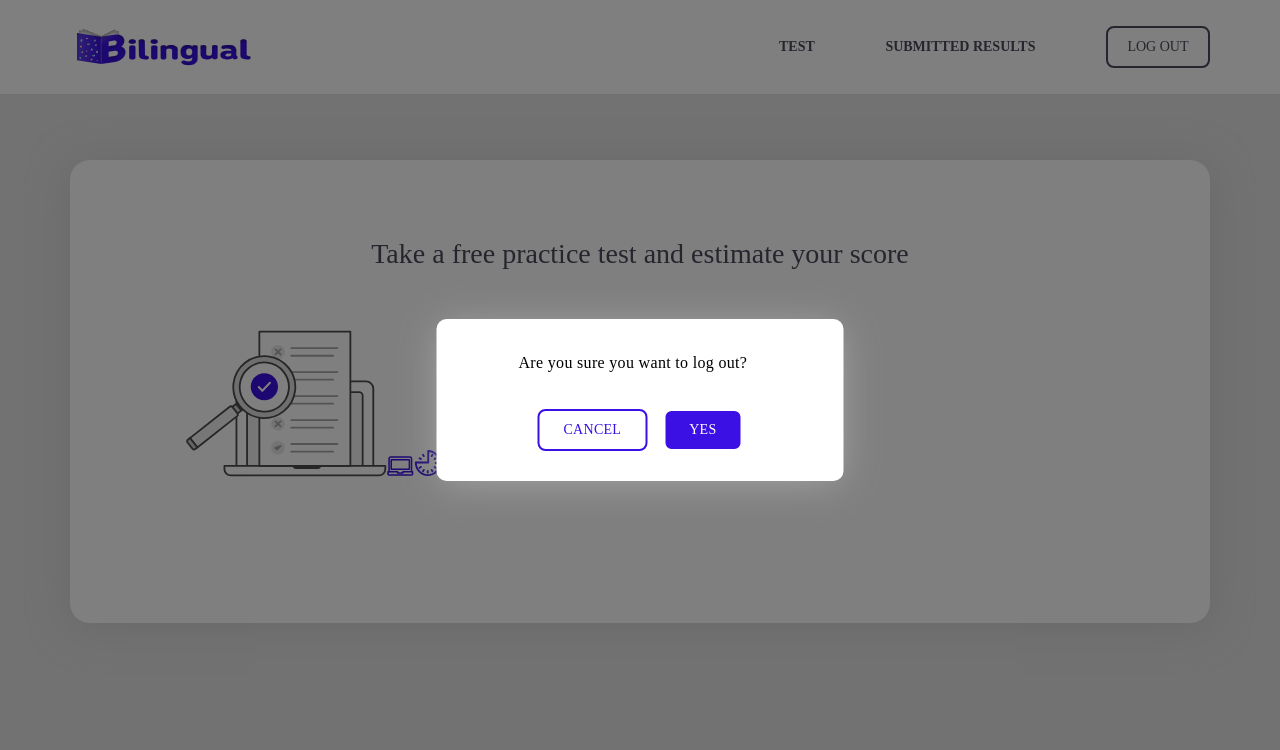
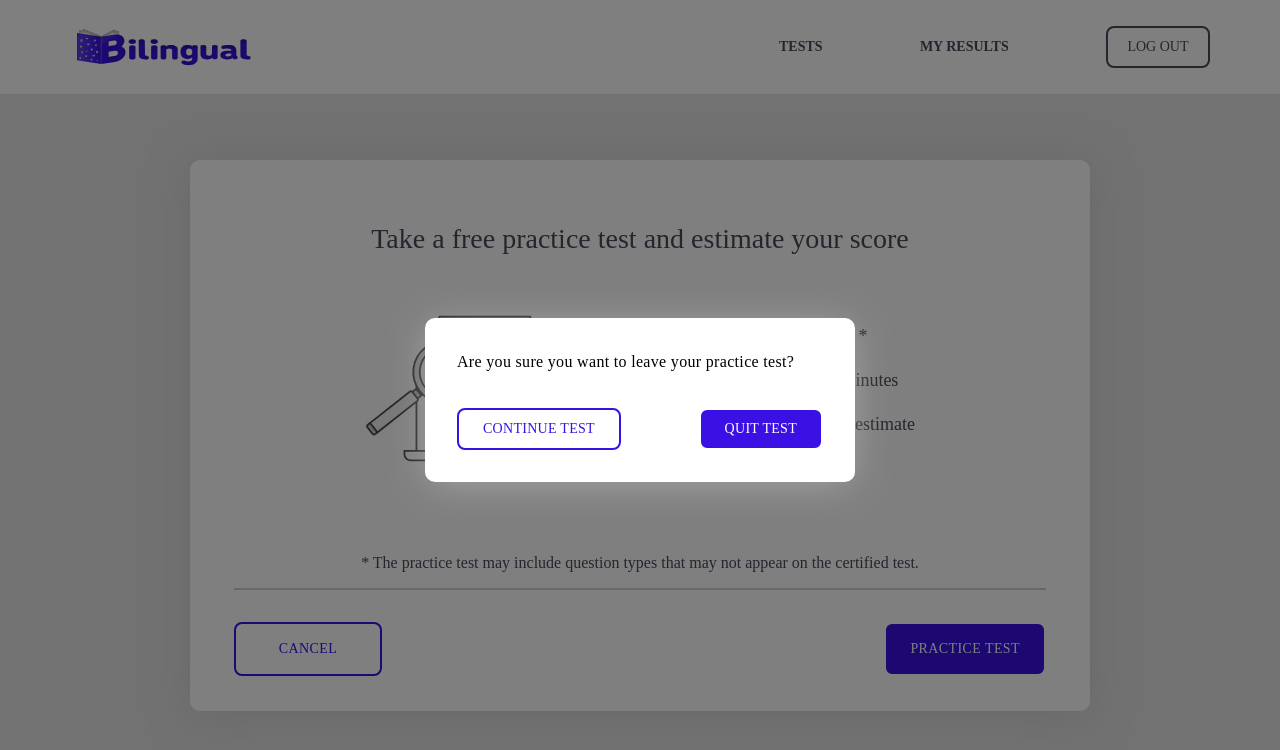
Before and after one commit to peaksoft-school/bilingual-web, a React (Create React App) app: page / in a window 1280 px wide. Both pictures are taken after a click on the button "LOG OUT". Shown: the top 750 px of the page. Built offline with nearby package versions, Linux system fonts and the light colour scheme; a web font is replaced by a local one.

Commit message:
create a home paga2

```diff
--- a/src/containers/client/homePage2/HomePageTwo.js
+++ b/src/containers/client/homePage2/HomePageTwo.js
@@ -1,10 +1,70 @@
 import React from 'react'
 import styled from 'styled-components'
-import Layout from '../../../components/UI/adminContentCard'
+import { useNavigate } from 'react-router-dom'
+import LayoutClient from '../../../layout/clientLayout/layoutClient/LayoutClient'
 import { ReactComponent as Try } from '../../../assets/icons/img-try.svg'
 import { ReactComponent as IconOnline } from '../../../assets/icons/icon_online.svg'
 import { ReactComponent as IconTime } from '../../../assets/icons/icon_time.svg'
 import { ReactComponent as IcPhoto } from '../../../assets/icons/ic-photo.svg'
+import Button from '../../../components/UI/button/index'
+import { ROUTES } from '../../../utils/constants/general'
+
+function HomePageTwo() {
+   const navigate = useNavigate()
+
+   const cancelHandler = () => {
+      navigate(ROUTES.HOME_PAGE)
+   }
+
+   const practiceTestHandler = () => {
+      navigate(ROUTES.CHECKING_YOUR_DEVICE)
+   }
+
+   return (
+      <LayoutClient>
+         <HeaderTitle>
+            Take a free practice test and estimate your score
+         </HeaderTitle>
+         <Main>
+            <Try />
+            <DivIcons>
+               <IconDiv>
+                  <IconOnline /> <P>See what the test is like *</P>
+               </IconDiv>
+               <IconDiv>
+                  <IconTime /> <P>Practice takes just 15 minutes</P>
+               </IconDiv>
+               <IconDiv>
+                  <IcPhoto /> <P>Get an unofficial score estimate</P>
+               </IconDiv>
+            </DivIcons>
+         </Main>
+         <Text>
+            * The practice test may include question types that may not appear
+            on the certified test.
+         </Text>
+         <Div>
+            <Button
+               onClick={cancelHandler}
+               color="primary"
+               variant="outlined"
+               sx={{ width: '148px' }}
+            >
+               CANCEL
+            </Button>
+            <Button
+               onClick={practiceTestHandler}
+               color="primary"
+               variant="contained"
+            >
+               PRACTICE TEST
+            </Button>
+         </Div>
+      </LayoutClient>
+   )
+}
+
+export default HomePageTwo
 
 const HeaderTitle = styled.p`
    font-family: 'DINNextRoundedLTW01';
@@ -14,24 +74,42 @@ const HeaderTitle = styled.p`
    justify-content: center;
 `
 const Main = styled.div`
+   margin: 0 auto;
+   width: 550px;
    margin-top: 60px;
    margin-bottom: 92px;
+   display: flex;
+   justify-content: space-between;
+   align-items: center;
+`
+const Text = styled.p`
+   font-family: 'DINNextRoundedLTW01-Regular';
+   font-size: 16px;
+   color: #4c4859;
+   display: flex;
+   justify-content: center;
+`
+const Div = styled.div`
+   border-top: 2px solid #d4d0d0;
+   padding-top: 32px;
+   display: flex;
+   justify-content: space-between;
 `
 
-function HomePageTwo() {
-   return (
-      <Layout>
-         <HeaderTitle>
-            Take a free practice test and estimate your score
-         </HeaderTitle>
-         <Main>
-            <Try />
-            <IconOnline />
-            <IconTime />
-            <IcPhoto />
-         </Main>
-      </Layout>
-   )
-}
+const IconDiv = styled.div`
+   height: 27px;
+   margin-bottom: 17px;
+   display: flex;
+   align-items: center;
+`
+const P = styled.p`
+   font-family: 'DINNextRoundedLTW01-Regular';
+   font-size: 18px;
+   color: #4c4859;
+   margin-left: 20px;
+`
 
-export default HomePageTwo
+const DivIcons = styled.div`
+   display: flex;
+   flex-direction: column;
+`
--- a/src/layout/clientHeader/index.js
+++ b/src/layout/clientLayout/clientButton/index.js
@@ -2,10 +2,10 @@ import React from 'react'
 import styled from 'styled-components'
 import { NavLink, useNavigate } from 'react-router-dom'
 import { useDispatch } from 'react-redux'
-import { logout } from '../../store/auth'
-import { ROUTES } from '../../utils/constants/general'
-import LogOutModal from '../adminHeader/LogOutModal'
-import Logo from '../../assets/icons/logo.svg'
+import { logout } from '../../../store/auth'
+import { ROUTES } from '../../../utils/constants/general'
+import Logo from '../../../assets/icons/logo.svg'
+import LogOutModalClient from '../layoutClient/LogOutModalClient'
 
 const Header = () => {
    const dispatch = useDispatch()
@@ -29,16 +29,16 @@ const Header = () => {
                <StyledLogo src={Logo} alt="logo" />
             </StyledLogoDiv>
             <StyledButtonDiv>
-               <StyledNavLink to={ROUTES.ADMIN_TEST}>test</StyledNavLink>
+               <StyledNavLink to={ROUTES.ADMIN_TEST}>TESTS</StyledNavLink>
                <StyledNavLink to={ROUTES.SUBMITED_RESULTS}>
-                  submitted results
+                  MY RESULTS
                </StyledNavLink>
                <StyledNavLinkLogOut onClick={modalHandler}>
                   log out
                </StyledNavLinkLogOut>
             </StyledButtonDiv>
          </StyledMainDiv>
-         <LogOutModal
+         <LogOutModalClient
             open={openModal}
             onClose={modalHandler}
             onConfirm={confirmationHandler}
@@ -46,6 +46,8 @@ const Header = () => {
       </StyledHeader>
    )
 }
+
+export default Header
 
 const StyledHeader = styled.div`
    margin: 0;
@@ -119,4 +121,3 @@ const StyledNavLinkLogOut = styled.button`
       border-color: #3a10e5;
    }
 `
-export default Header
--- /dev/null
+++ b/src/layout/clientLayout/layoutClient/LayoutClient.js
@@ -0,0 +1,33 @@
+import React from 'react'
+import styled from 'styled-components'
+import Header from '../clientButton/index'
+import MainContainer from '../mainContainerClient/MainContainer'
+
+const StyledCardDiv = styled.div`
+   margin-left: auto;
+   margin-right: auto;
+   width: 100%;
+`
+const StyledContentCard = styled.div`
+   margin-top: 66px;
+   padding: 35px 44px;
+   border-radius: 10px;
+   box-shadow: 0px 4px 39px rgba(196, 196, 196, 0.6);
+   background-color: #ffffff;
+   box-sizing: border-box;
+   display: block;
+`
+
+const LayoutClient = ({ children }) => {
+   return (
+      <>
+         <Header />
+         <MainContainer>
+            <StyledCardDiv>
+               <StyledContentCard>{children}</StyledContentCard>
+            </StyledCardDiv>
+         </MainContainer>
+      </>
+   )
+}
+export default LayoutClient
--- /dev/null
+++ b/src/layout/clientLayout/layoutClient/LogOutModalClient.js
@@ -0,0 +1,77 @@
+import React from 'react'
+import Box from '@mui/material/Box'
+import Typography from '@mui/material/Typography'
+import styled from 'styled-components'
+import Modal from '@mui/material/Modal'
+import Button from '../../../components/UI/button/index'
+
+export default function LogOutModalClient({ open, onClose, onConfirm }) {
+   return (
+      <div>
+         <Modal
+            open={open}
+            onClose={onClose}
+            aria-labelledby="modal-modal-title"
+            aria-describedby="modal-modal-description"
+         >
+            <Box sx={style}>
+               <Typography
+                  id="modal-modal-description"
+                  sx={{
+                     mt: 0,
+                     letterSpacing: '0.02em',
+                     fontFamily: 'DINNextRoundedLTW01-Regular',
+                     fontStyle: 'normal',
+                     fontWeight: 'normal',
+                     fontSize: '16px',
+                  }}
+               >
+                  Are you sure you want to leave your practice test?
+               </Typography>
+               <StyledButton>
+                  <Button
+                     onClick={onClose}
+                     variant="outlined"
+                     color="primary"
+                     sx={{
+                        height: '42px',
+                        mr: '16px',
+                        letterSpacing: '0.02em',
+                     }}
+                  >
+                     CONTINUE TEST
+                  </Button>
+                  <Button
+                     onClick={onConfirm}
+                     variant="contained"
+                     color="primary"
+                     sx={{ height: '42px', letterSpacing: '0.02em' }}
+                  >
+                     QUIT TEST
+                  </Button>
+               </StyledButton>
+            </Box>
+         </Modal>
+      </div>
+   )
+}
+
+const style = {
+   position: 'absolute',
+   top: '50%',
+   left: '50%',
+   transform: 'translate(-50%, -50%)',
+   width: '430px',
+   borderRadius: '10px',
+   bgcolor: '#FFFFFF',
+   boxShadow: '0px 4px 39px -5px rgba(196, 196, 196, 0.6)',
+   p: '32px 32px ',
+   boxSizing: 'border-box',
+}
+const StyledButton = styled.div`
+   margin-top: 34px;
+   display: flex;
+   justify-content: space-between;
+   align-items: center;
+   box-sizing: border-box;
+`
--- /dev/null
+++ b/src/layout/clientLayout/mainContainerClient/MainContainer.js
@@ -0,0 +1,12 @@
+import styled from 'styled-components'
+
+const Container = styled.div`
+   width: 900px;
+   margin-left: auto;
+   margin-right: auto;
+`
+
+const MainContainer = ({ children }) => {
+   return <Container>{children}</Container>
+}
+export default MainContainer
--- a/src/utils/constants/general.js
+++ b/src/utils/constants/general.js
@@ -10,6 +10,8 @@ export const ROUTES = {
    ADMIN_TEST: '/admin/test',
    SUBMITED_RESULTS: '/admin/submited-results',
    SELECT_REAL_ENGLISH_WORDS: 'amin/select-real-english-words',
+   HOME_PAGE: 'user/home-page',
+   CHECKING_YOUR_DEVICE: 'user/checking-your-device',
 }
 
 export const BILINGUAL_TOKEN = 'BILINGUAL_TOKEN'
```
